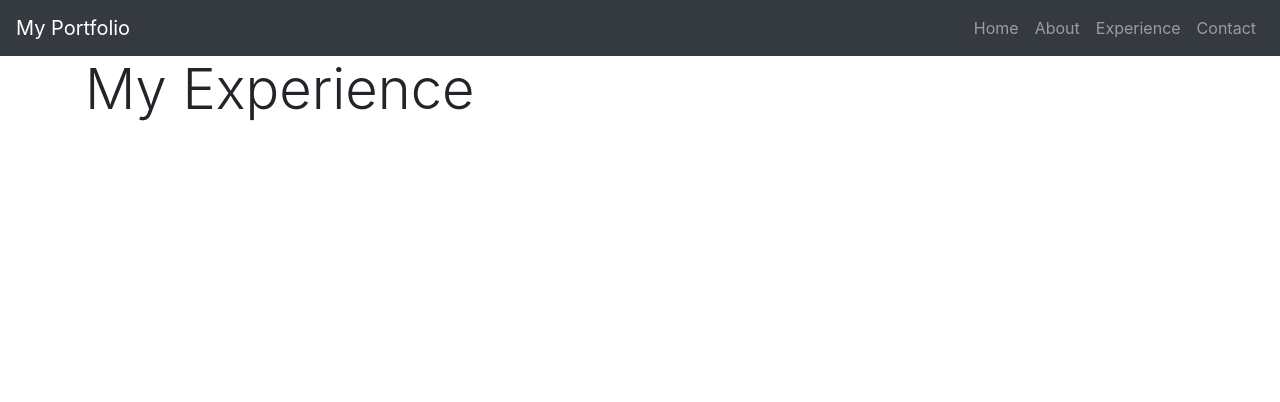
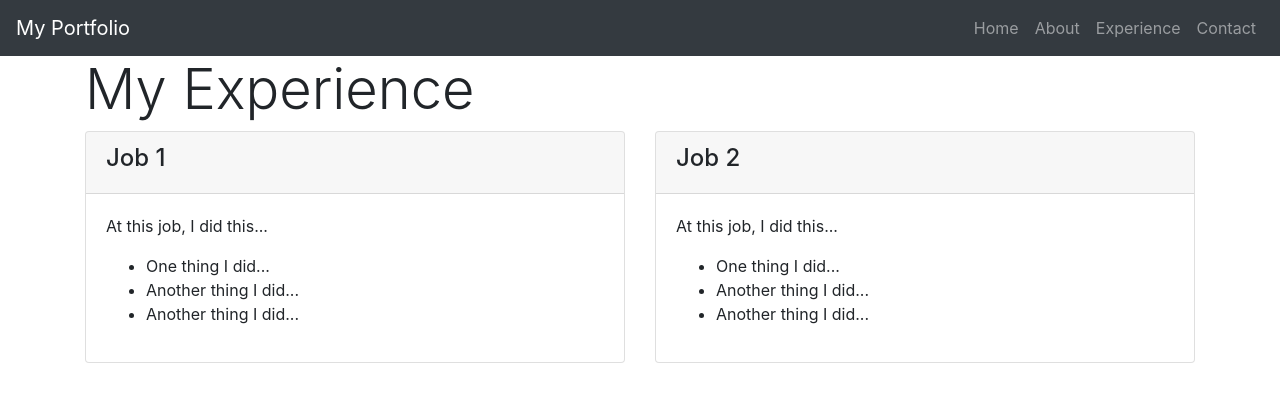
Before and after one commit to wrose001/Professional-Portfolio, a plain HTML site: page experience.html in a window 1280 px wide. Drawn offline with nearby package versions, Linux system fonts and the light colour scheme.

Commit message:
Styled card divs for projects with filler text in experience.html file.

```diff
--- a/experience.html
+++ b/experience.html
@@ -36,6 +36,39 @@
       <div class="container">
           <h1 class="display-4">My Experience</h1>
 
+          <div class="row">
+              <div class="col-6">
+                    <div class="card">
+                            <div class="card-header">
+                                <h4>Job 1</h4>
+                            </div>
+                            <div class="card-body">
+                                <p>At this job, I did this...</p>
+                                <ul>
+                                    <li>One thing I did...</li>
+                                    <li>Another thing I did...</li>
+                                    <li>Another thing I did...</li>
+                                </ul>
+                            </div>
+                        </div>
+              </div>
+              <div class="col-6">
+                    <div class="card">
+                            <div class="card-header">
+                                <h4>Job 2</h4>
+                            </div>
+                            <div class="card-body">
+                                <p>At this job, I did this...</p>
+                                <ul>
+                                    <li>One thing I did...</li>
+                                    <li>Another thing I did...</li>
+                                    <li>Another thing I did...</li>
+                                </ul>
+                            </div>
+                        </div>
+                        </div>
+              </div>
+
       </div>
 
 <script src="https://ajax.googleapis.com/ajax/libs/jquery/3.4.1/jquery.min.js"></script>
```
